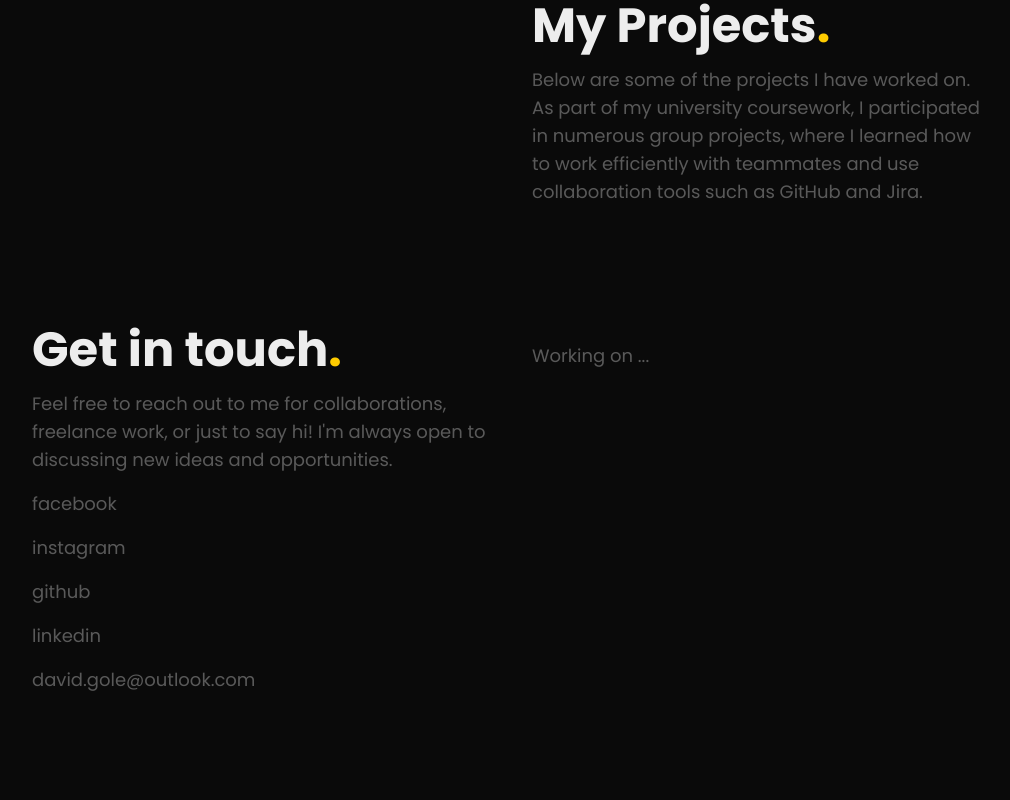
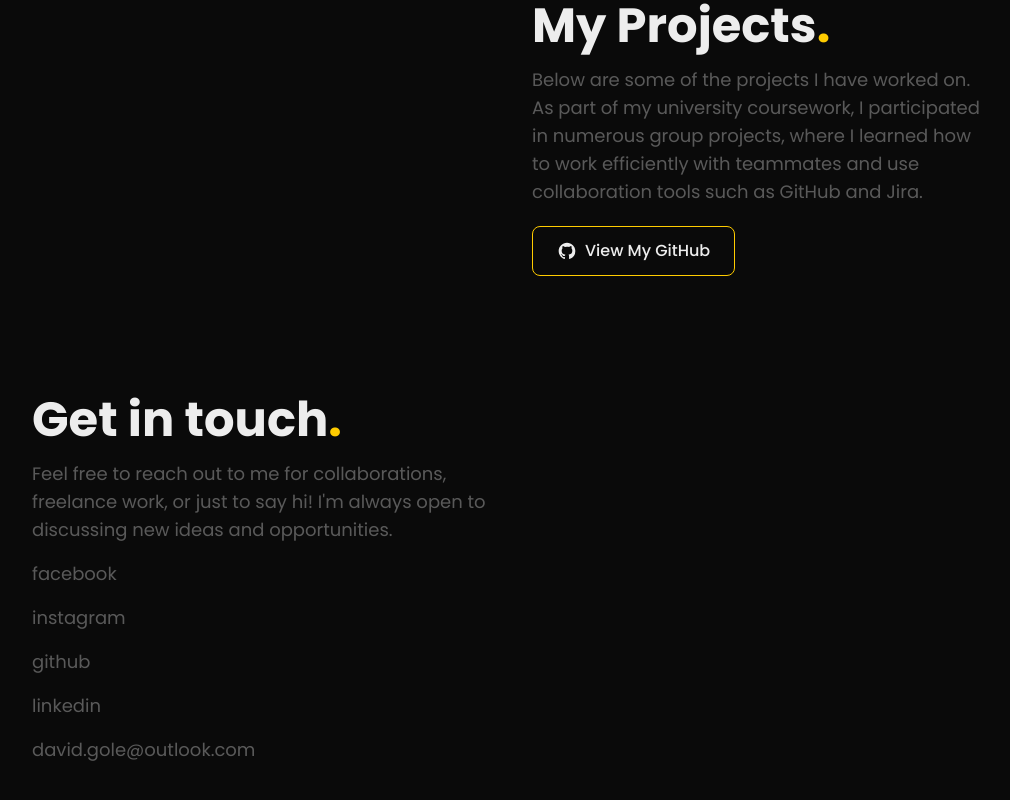
Before and after one commit to davidgole/davidgole, a Next.js app: page / in a window 1280 px wide. Shown: the part 1378-2178 px from the top of the page, without its empty margins (128-1138 px from the left). Built offline with nearby package versions, Linux system fonts and the light colour scheme.

Commit message:
skril sem sekcijo Projects in prikazal gumb za direktni dostop do GitHub-a

```diff
--- a/src/app/page.js
+++ b/src/app/page.js
@@ -71,17 +71,39 @@
 
                         {/* Projects */}
                         <FadeInWhenVisible>
-                            <div id="work" className="col-span-1 sm:col-span-2 mt-20 content-center">
-                                {/*<ProjectsSection />*/}
+                            <div id="work" className="col-span-1 sm:col-span-2 mt-20 content-center min-h-60 text-center">
+
                             </div>
                         </FadeInWhenVisible>
                         <FadeInWhenVisible>
                             <div id="projects" className="col-span-1 sm:col-span-2 mt-20 content-center">
                                 <h2 className="text-4xl sm:text-5xl font-bold">My Projects<span
                                     className={"text-[var(--primary)]"}>.</span></h2>
-                                <p className="mt-4 text-base sm:text-lg opacity-35">
-                                    Below are some of the projects I have worked on. As part of my university coursework, I participated in numerous group projects, where I learned how to work efficiently with teammates and use collaboration tools such as GitHub and Jira.
+                                <p className="mt-4 text-base sm:text-lg opacity-35 mb-5">
+                                    Below are some of the projects I have worked on. As part of my university
+                                    coursework, I participated in numerous group projects, where I learned how to work
+                                    efficiently with teammates and use collaboration tools such as GitHub and Jira.
                                 </p>
+                                <a
+                                    href="https://github.com/davidgole"
+                                    target="_blank"
+                                    rel="noopener noreferrer"
+                                    className="inline-flex items-center gap-2 px-6 py-3 rounded-lg bg-[var(--background)] border border-[var(--primary)] text-[var(--foreground)] hover:bg-[var(--primary)] hover:text-[var(--background)] transition-all duration-300 group"
+                                >
+                                    <svg
+                                        className="w-5 h-5 group-hover:scale-110 transition-transform"
+                                        fill="currentColor"
+                                        viewBox="0 0 24 24"
+                                        aria-hidden="true"
+                                    >
+                                        <path
+                                            fillRule="evenodd"
+                                            d="M12 2C6.477 2 2 6.484 2 12.017c0 4.425 2.865 8.18 6.839 9.504.5.092.682-.217.682-.483 0-.237-.008-.868-.013-1.703-2.782.605-3.369-1.343-3.369-1.343-.454-1.158-1.11-1.466-1.11-1.466-.908-.62.069-.608.069-.608 1.003.07 1.531 1.032 1.531 1.032.892 1.53 2.341 1.088 2.91.832.092-.647.35-1.088.636-1.338-2.22-.253-4.555-1.113-4.555-4.951 0-1.093.39-1.988 1.029-2.688-.103-.253-.446-1.272.098-2.65 0 0 .84-.27 2.75 1.026A9.564 9.564 0 0112 6.844c.85.004 1.705.115 2.504.337 1.909-1.296 2.747-1.027 2.747-1.027.546 1.379.202 2.398.1 2.651.64.7 1.028 1.595 1.028 2.688 0 3.848-2.339 4.695-4.566 4.943.359.309.678.919.678 1.852 0 1.336-.012 2.415-.012 2.743 0 .267.18.578.688.48A10.019 10.019 0 0022 12.017C22 6.484 17.522 2 12 2z"
+                                            clipRule="evenodd"
+                                        />
+                                    </svg>
+                                    <span className="font-medium">View My GitHub</span>
+                                </a>
                             </div>
                         </FadeInWhenVisible>
 
@@ -109,17 +131,17 @@
                             </div>
                         </FadeInWhenVisible>
                         <FadeInWhenVisible>
-                            <div id="work" className="col-span-1 sm:col-span-2 mt-20 content-center">
-                                <p className="mt-4 text-base sm:text-lg opacity-35">
-                                    Working on ...
-                                {/*Obrazec za kontaktiranje.*/}
-                                </p>
-                            </div>
+                            {/*<div id="work" className="col-span-1 sm:col-span-2 mt-20 content-center">*/}
+                            {/*    <p className="mt-4 text-base sm:text-lg opacity-35">*/}
+                            {/*        Working on ...*/}
+                            {/*    /!*Obrazec za kontaktiranje.*!/*/}
+                            {/*    </p>*/}
+                            {/*</div>*/}
                         </FadeInWhenVisible>
                     </div>
 
                 </main>
-                <ProjectsSection />
+                {/*<ProjectsSection />*/}
                 <footer className="m-10 sm:m-20 text-center">
                     <p className="opacity-35 mt-10">Designed & Built by David Gole</p>
                     <div className="mt-4 flex justify-center">
```
